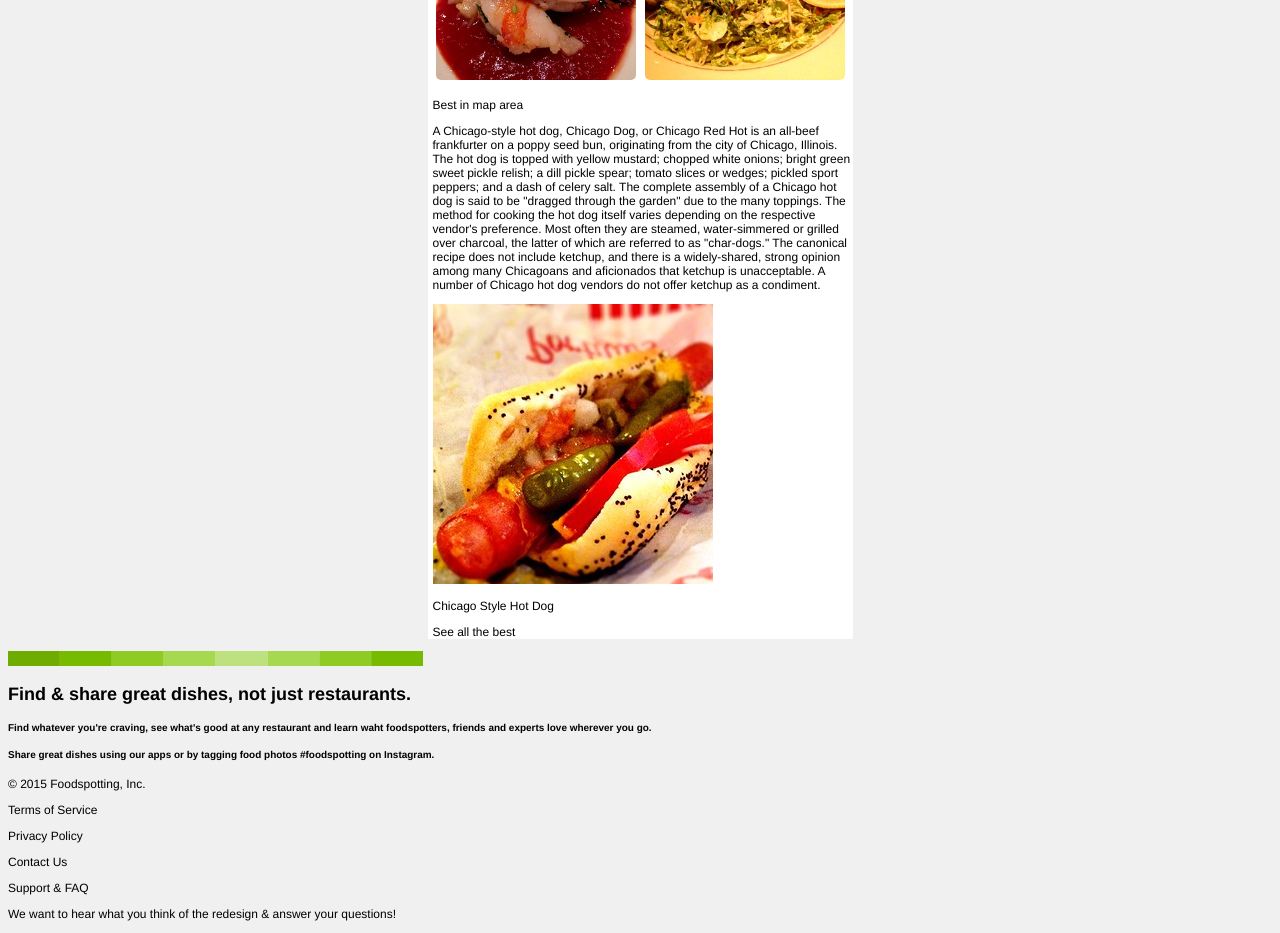
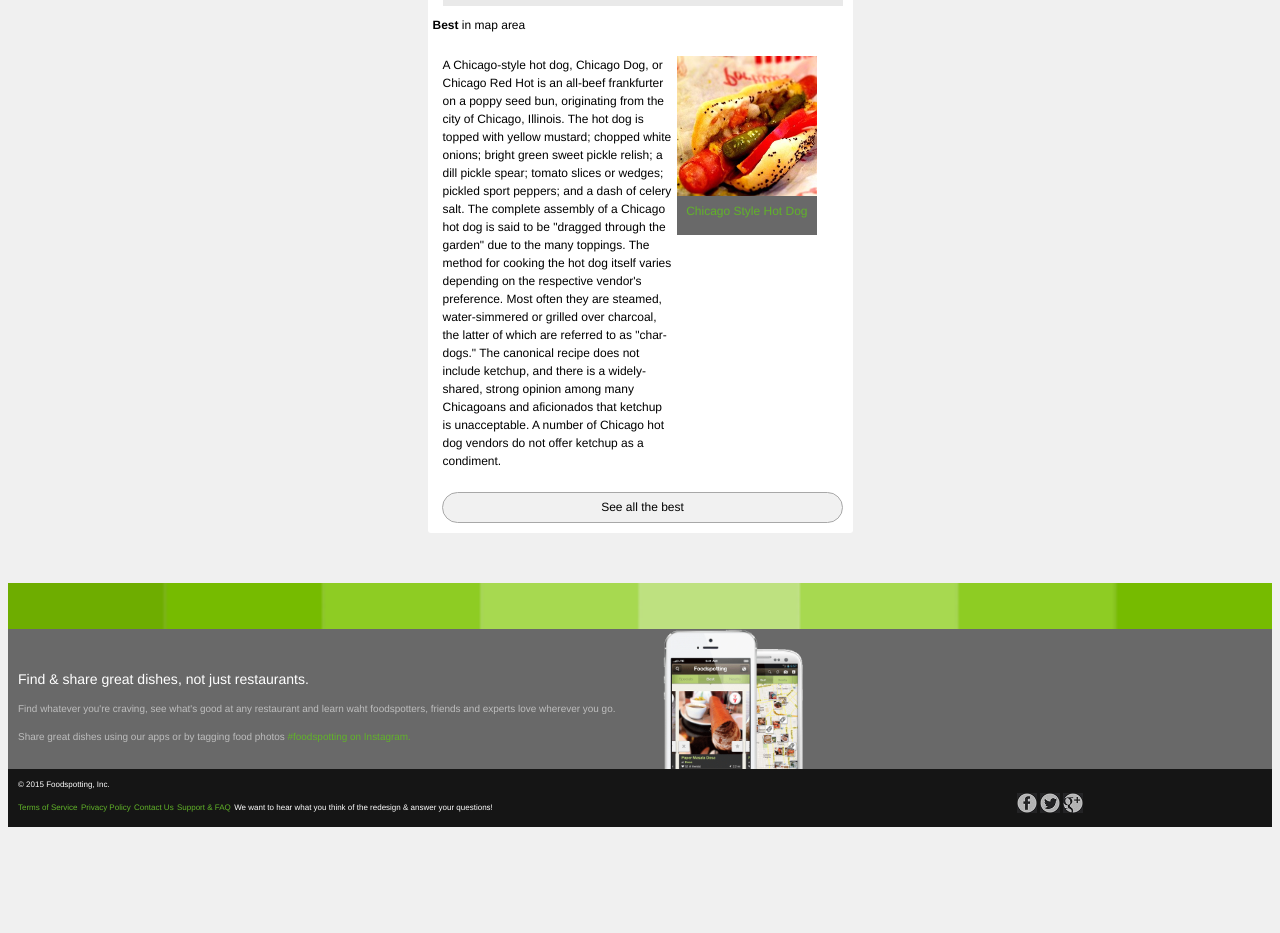
Before and after one commit to jhmiles/Foodspotting, a plain HTML site: page index.html in a window 1280 px wide. Shown: the part 1342-2275 px from the top of the page. After the commit the page ends 2177 px from the top, so only its background shows below. Drawn offline with Linux system fonts and the light colour scheme.

Commit message:
css for mobile view

```diff
--- a/css/styles.css
+++ b/css/styles.css
@@ -17,7 +17,9 @@ nav {
     display: inline-block;
 }
 
-
+.br {
+    olor: #a8a8a8;
+}
 .find p {
     font-size: 12px;
     display: inline-block;
@@ -36,7 +38,7 @@ nav {
     right: 10px;
 }
 
-span {
+.dishes {
     font-size: 9px;
     color: gray;
     font-weight: normal;
@@ -55,19 +57,22 @@ h1 {
 }
 
 .photo-set img {
-    height: 200px;
-    width: 200px;
+    height: 180px;
+    width: 180px;
     border-radius: 8px;
     padding: 3px;
 }
 
-
+.photo-set {
+    width: 400px;
+    margin: 4px auto;
+    background-color: #e9e9e9;
+    padding-top: 4px;
+    padding-bottom: 4px;
 }
 
-.photo-set {
-    width: 410px;
-    margin: 4px auto;
-    background-color: gray;
+.photos {
+    margin: 5px 10px;
 }
 
 .content {
@@ -76,4 +81,123 @@ h1 {
     padding-left: 5px;
     width: 420px;
     margin: auto;
+    border-radius: 3px;
+    margin-bottom: 50px;
 }
+
+.prose {
+    line-height: 1.5em;
+    width: 55%;
+    margin-left: 10px;
+    display: inline-block;
+    padding-bottom: 20px;
+}
+
+.hot-dog img {
+    width: 140px;
+    height: 140px;
+}
+
+.hot-dog {
+    background-color: #696969;
+    width: 140px;
+    display: inline-block;
+    position: relative;
+    bottom: 250px;
+}
+
+.hot-dog p {
+    text-align: center;
+    padding-bottom: 5px;
+    margin-top: 5px;
+    color: #61B329;
+}
+
+.best-button {
+    background-color: #f1f1f1;
+    line-height: .4em;
+    text-align: center;
+    width: 95%;
+    margin: 0px auto;
+    border: #a8a8a8 solid 1px;
+    border-radius: 20px;
+    position: relative;
+    bottom: 10px;
+}
+
+footer img {
+    width: 100%;
+    height: 100%;
+    margin-bottom: -3px;
+}
+
+.references {
+    background-color: #696969;
+    color: white;
+}
+
+.first-ending {
+    width: 50%;
+    padding: 10px;
+    display: inline-block;
+}
+
+h3 {
+    font-weight: normal;
+}
+
+h5 {
+    font-weight: normal;
+    color: #bdbdbd;
+}
+
+.copyright {
+    background-color: #151515;
+    padding: 10px;
+}
+
+.copyright p {
+    font-size: 8px;
+    line-height: .6;
+    margin-top: 4px;
+    margin-bottom: 6px;
+}
+
+.highlights {
+    color: #61B329;
+    display: inline-block;
+}
+
+.end {
+    width: 80%;
+    display: inline-block;
+}
+
+.end p{
+    display: inline-block;
+}
+
+.phones {
+    background-color: none;
+    display: inline-block;
+    vertical-align: bottom;
+    margin-bottom: 0px;
+}
+
+.phones img {
+    width: 140px;
+    height: 140px;
+}
+
+.icons {
+    display: inline-block;
+}
+
+.icons img {
+    width: 20px;
+    height: 20px;
+}
+@media screen and (min-width: 480px)
+
+
+@media screen and (min-width: 768px)
--- a/index.html
+++ b/index.html
@@ -13,8 +13,8 @@
             <img src="images/logo.png">
         </div>
         <div class="find">
-            <p>Find <span><br>Great Dishes</span></p>
-            <p>Share <span><br>Great Dishes</span></p>
+            <p>Find <span class="dishes"><br>Great Dishes</span></p>
+            <p>Share <span class="dishes"><br>Great Dishes</span></p>
         </div>
     </div>
 </nav>
@@ -27,25 +27,29 @@
 
 
     <div class="photo-set">
+        <div class="photos">
         <img src="images/1.jpg" alt="">
         <img src="images/2.jpg" alt="">
         <img src="images/3.jpg" alt="">
         <img src="images/4.jpg" alt="">
         <img src="images/5.jpg" alt="">
         <img src="images/6.jpg" alt="">
+        </div>
     </div>
     <div class="photo-set">
+        <div class="photos">
         <img src="images/7.jpg" alt="">
         <img src="images/8.jpg" alt="">
         <img src="images/9.jpg" alt="">
         <img src="images/10.jpg" alt="">
         <img src="images/11.jpg" alt="">
         <img src="images/12.jpg" alt="">
+        </div>
     </div>
 
-    <p>Best in map area</p>
+    <p><strong>Best</strong> in map area</p>
 
-    <p>A Chicago-style hot dog, Chicago Dog, or Chicago Red Hot is an all-beef frankfurter on a poppy seed bun, originating from the city of Chicago, Illinois. The hot dog is topped with yellow mustard; chopped white onions; bright green sweet pickle relish; a dill pickle spear; tomato slices or wedges; pickled sport peppers; and a dash of celery salt. The complete assembly of a Chicago hot dog is said to be "dragged through the garden" due to the many toppings. The method for cooking the hot dog itself varies depending on the respective vendor's preference. Most often they are steamed, water-simmered or grilled over charcoal, the latter of which are referred to as "char-dogs."
+    <p class="prose">A Chicago-style hot dog, Chicago Dog, or Chicago Red Hot is an all-beef frankfurter on a poppy seed bun, originating from the city of Chicago, Illinois. The hot dog is topped with yellow mustard; chopped white onions; bright green sweet pickle relish; a dill pickle spear; tomato slices or wedges; pickled sport peppers; and a dash of celery salt. The complete assembly of a Chicago hot dog is said to be "dragged through the garden" due to the many toppings. The method for cooking the hot dog itself varies depending on the respective vendor's preference. Most often they are steamed, water-simmered or grilled over charcoal, the latter of which are referred to as "char-dogs."
     The canonical recipe does not include ketchup, and there is a widely-shared, strong opinion among many Chicagoans and aficionados that ketchup is unacceptable.  A number of Chicago hot dog vendors do not offer ketchup as a condiment.</p>
 
     <div class="hot-dog">
@@ -65,20 +69,32 @@
 
     <div class="references">
 
-        <h2>Find &amp; share great dishes, not just restaurants.</h2>
+        <div class="first-ending">
+        <h3>Find &amp; share great dishes, not just restaurants.</h2>
 
         <h5>Find whatever you're craving, see what's good at any restaurant and learn waht foodspotters, friends and experts love wherever you go.</h5>
 
-        <h5>Share great dishes using our apps or by tagging food photos #foodspotting on Instagram.</h5>
-
+        <h5>Share great dishes using our apps or by tagging food photos <span class="highlights">#foodspotting on Instagram.</span></h5>
+        </div>
+        <div class="phones">
+        <img src="images/phones.png">
+        </div>
         <div class="copyright">
             <p>© 2015 Foodspotting, Inc.</p>
-            <p>Terms of Service</p>
-            <p>Privacy Policy</p>
-            <p>Contact Us</p>
-            <p>Support &amp; FAQ</p>
+            <div class="end">
+            <p><span class="highlights">Terms of Service</span></p>
+            <p><span class="highlights">Privacy Policy</span></p>
+            <p><span class="highlights">Contact Us</span></p>
+            <p><span class="highlights">Support &amp; FAQ</span></p>
             <p>We want to hear what you think of the redesign &amp; answer your questions!</p>
+            </div>
+            <div class="icons">
+            <img src="images/facebook.jpg">
+            <img src="images/twitter.jpg">
+            <img src="images/google.jpg">
         </div>
+        </div>
+
 </div>
 </footer>
 </body>
```
